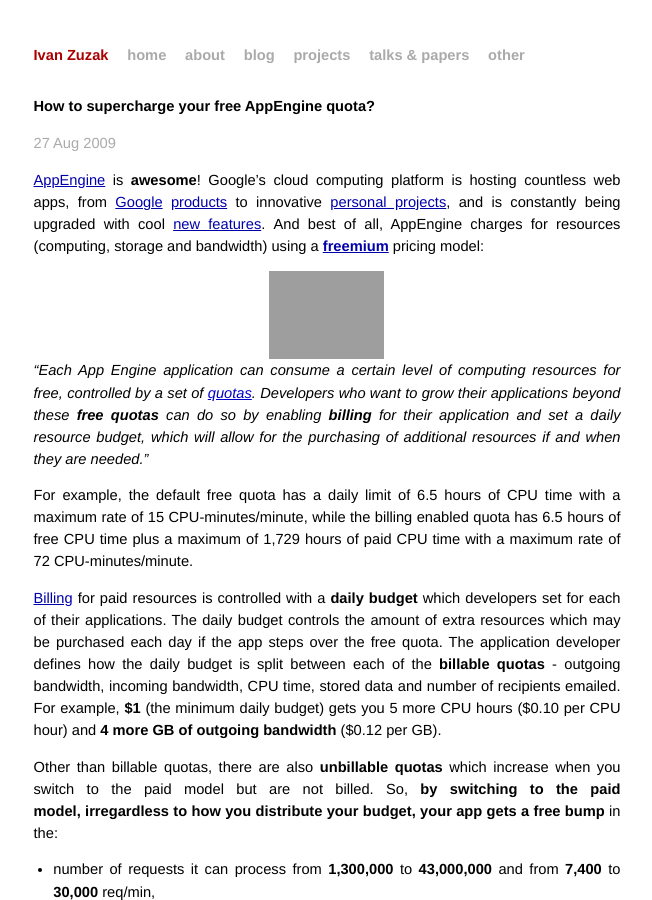
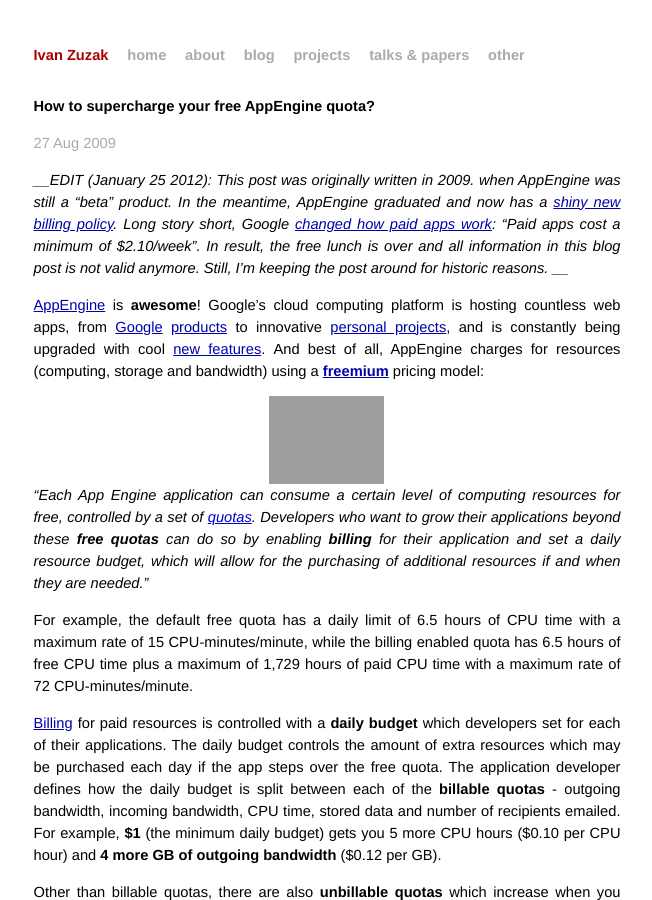
Before and after one commit to izuzak/izuzak.github.com, a Jekyll site: the page built from _posts/2009-08-27-how-to-supercharge-your-free-appengine-quota.markdown, in a window 1280 px wide and 900 px high, cut to the strip 0-900 px from the top of the window. Shown: the whole strip, without its empty margins (313-965 px from the left). Built offline with Jekyll 4.4.1, drawn with Linux system fonts in a browser that asks for light colours; Markdown is read by kramdown in place of the engine named in the settings; grey boxes are pictures that could not be loaded.

Commit message:
update appengine quota supercharging post

```diff
--- a/_posts/2009-08-27-how-to-supercharge-your-free-appengine-quota.markdown
+++ b/_posts/2009-08-27-how-to-supercharge-your-free-appengine-quota.markdown
@@ -3,6 +3,8 @@
 title: How to supercharge your free AppEngine quota?
 commentIssueId: 3
 ---
+
+*__EDIT (January 25 2012): This post was originally written in 2009. when AppEngine was still a "beta" product. In the meantime, AppEngine graduated and now has a [shiny new billing policy](http://code.google.com/appengine/docs/billing.html). Long story short, Google [changed how paid apps work](http://code.google.com/appengine/docs/billing.html#Enabling_Paid_Apps): "Paid apps cost a minimum of $2.10/week". In result, the free lunch is over and all information in this blog post is not valid anymore. Still, I'm keeping the post around for historic reasons. __*
 
 <a href="http://code.google.com/appengine/" target="_blank">AppEngine</a> is <strong>awesome</strong>! Google's cloud computing platform is hosting countless web apps, from <a href="http://moderator.appspot.com/" target="_blank">Google</a> <a href="http://pubsubhubbub.appspot.com/" target="_blank">products</a> to innovative <a href="http://appgallery.appspot.com/" target="_blank">personal projects</a>, and is constantly being upgraded with cool <a href="http://code.google.com/appengine/docs/roadmap.html" target="_blank">new features</a>. <span style="background-color:#ffffff;">And best of all, AppEngine charges for resources (computing, storage and bandwidth) using a <a href="http://en.wikipedia.org/wiki/Freemium" target="_blank"><strong>freemium</strong></a><strong> </strong>pricing model:</span>
 
```
